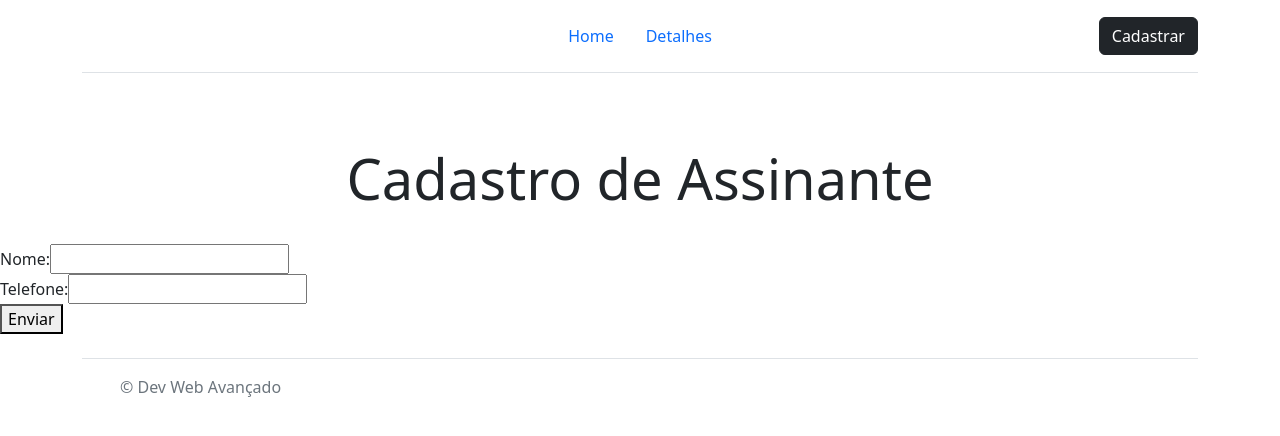
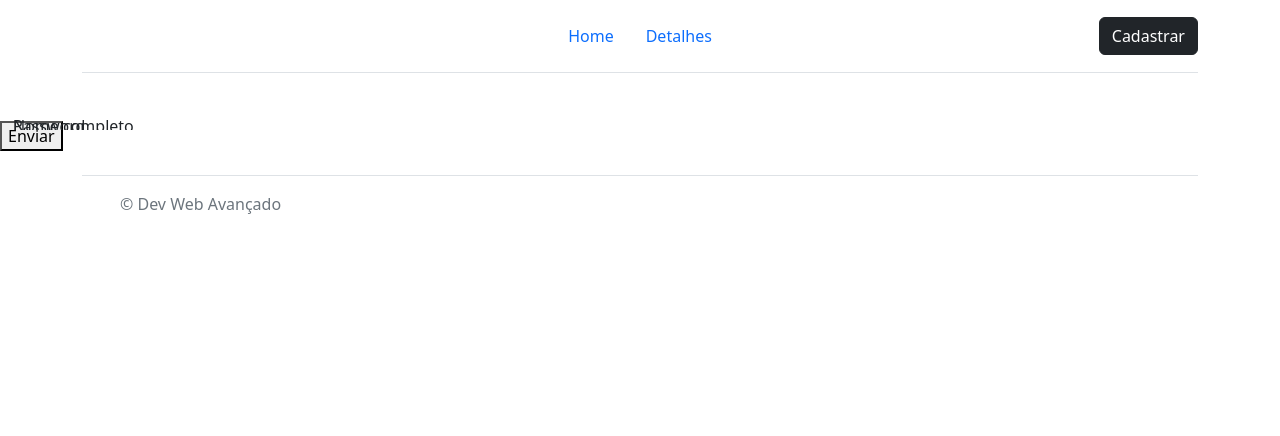
Before and after one commit to Scarf8/site, a React (Create React App) app: page /cadastro in a window 1280 px wide. Shown: the top 436 px of the page. Built offline with nearby package versions, Linux system fonts and the light colour scheme.

Commit message:
cadastro incompleto

```diff
--- a/src/pages/cadastro.js
+++ b/src/pages/cadastro.js
@@ -5,6 +5,9 @@ export default function Cadastro() {
 
     const [nome, setNome] = useState('');
     const [telefone, setTelefone] = useState('');
+    const [email, setEmail] = useState('');
+    const [nomecartao, setNomeCartao] = useState('');
+    const [numerocartao, setNumeroCartao] = useState('');
 
     function handleNomeChange(event) {
         setNome(event.target.value);
@@ -14,6 +17,18 @@ export default function Cadastro() {
         setTelefone(event.target.value);
     }
 
+    function handleEmailChange(event) {
+        setEmail(event.target.value);
+    }
+
+    function handleNomeCartaoChange(event) {
+        setEmail(event.target.value);
+    }
+
+    function handleNumeroCartaoChange(event) {
+        setEmail(event.target.value);
+    }
+
     function handleSubmit(event) {
         event.preventDefault();
         // enviar dados de cadastro para o servidor aqui
@@ -21,22 +36,21 @@ export default function Cadastro() {
     }
 
     return (
+                <form onSubmit={handleSubmit}>
+                <div class="form-floating mb-3">
+                    <label for="floatingInput">Nome completo
 
-        <div className="form-custom">
-           <Title title={"Cadastro de Assinante"} />
-            <form onSubmit={handleSubmit}>
-                <label>
-                    Nome:
-                    <input type="text" value={nome} onChange={handleNomeChange} />
-                </label>
-                <br />
-                <label>
-                    Telefone:
-                    <input type="text" value={telefone} onChange={handleTelefoneChange} />
-                </label>
-                <br />
-                <button type="submit">Enviar</button>
-            </form>
-        </div>
+                    <input type="text" class="form-control" id="floatingInput" placeholder="name@example.com" value={nome} onChange={handleNomeChange}></input>
+                    </label>
+                        </div>
+                <div class="form-floating">
+                    <label for="floatingPassword">Password
+
+                    <input type="password" class="form-control" id="floatingPassword" placeholder="Password"></input>
+                    </label>
+                        </div>
+                    <br />
+                    <button type="submit">Enviar</button>
+                </form>
     );
 }
```
